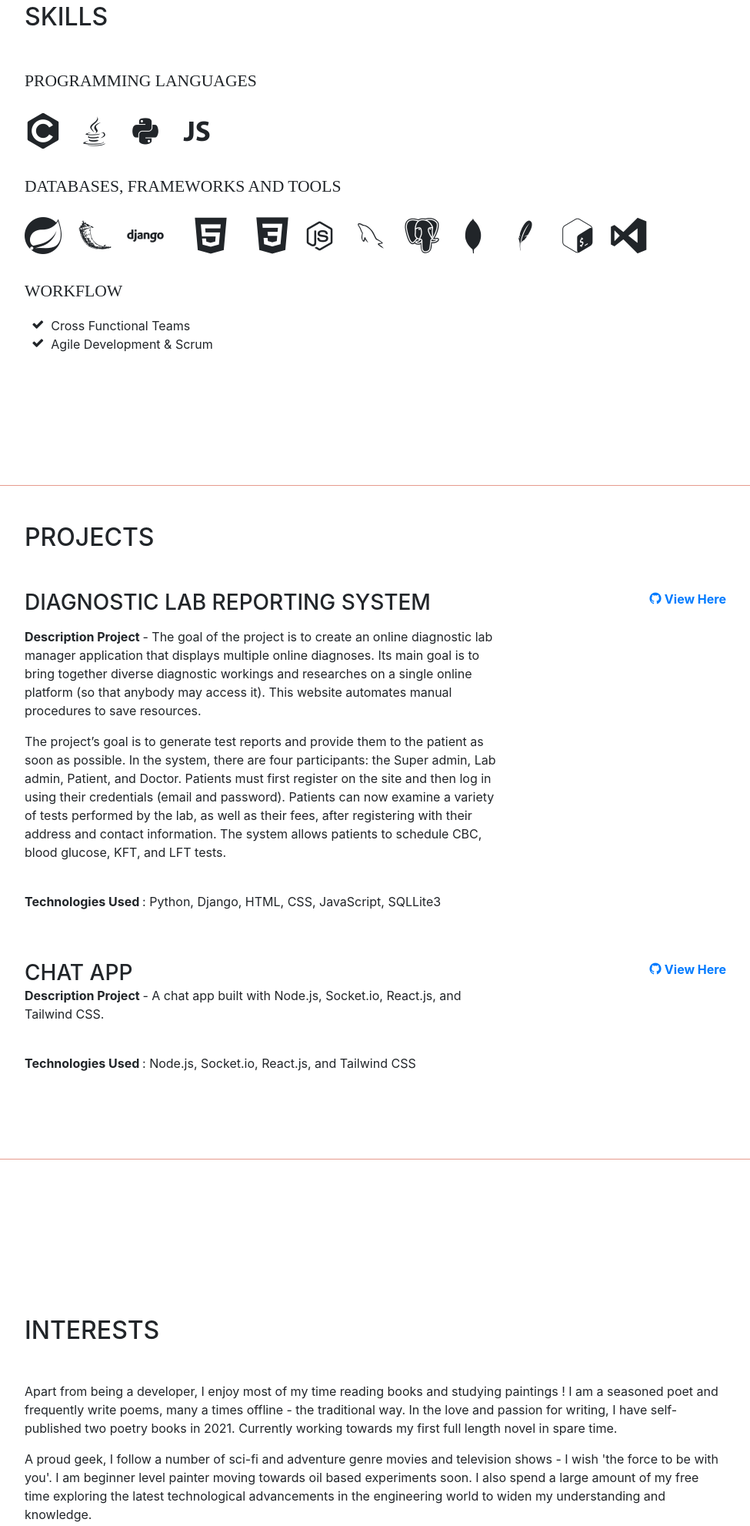
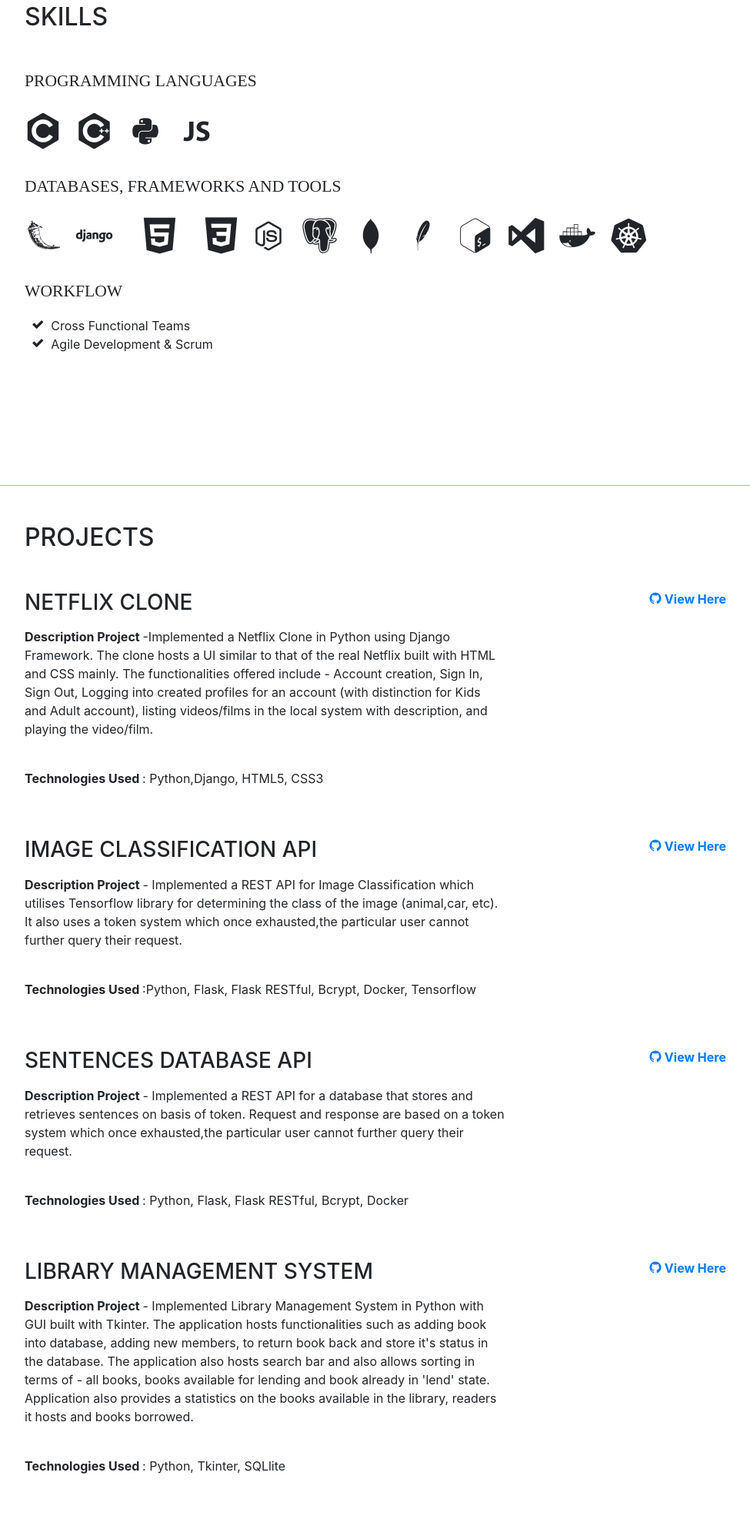
Before and after one commit to GaganCodes-42/gagancodes-42.github.io, a website with bundled scripts: page index.html in a window 1280 px wide. Shown: the part 2624-4606 px from the top of the page at 77% size, without its empty margins (288-1263 px from the left). Built offline with nearby package versions, Linux system fonts and the light colour scheme; a web font is replaced by a local one.

Commit message:
final code

```diff
--- a/index.html
+++ b/index.html
@@ -97,7 +97,7 @@
               </a>
             </li>
             <li class="list-inline-item">
-              <a href="https://1drv.ms/b/s!AjDxXOWGcDmMghQBW2u4Icr_aWQz?e=G80frV">
+              <a href="https://1drv.ms/b/s!AjDxXOWGcDmMghUAvtRCLjy6v4NB?e=7uPwjR">
                 <span class="fa-stack fa-lg">
                   <i class="fa fa-circle fa-stack-2x"></i>
                   <i class="fa fa-file-pdf-o fa-stack-1x fa-inverse"></i>
@@ -113,7 +113,7 @@
               </a>
             </li>
             <li class="list-inline-item">
-              <a href="https://github.com/GaganCodes42">
+              <a href="https://github.com/GaganCodes-42">
                 <span class="fa-stack fa-lg">
                   <i class="fa fa-circle fa-stack-2x"></i>
                   <i class="fa fa-github fa-stack-1x fa-inverse"></i>
@@ -200,7 +200,7 @@
             <i class="devicon-c-plain"></i>
             </li>
             <li class="list-inline-item">
-              <i class="devicons devicons-java"></i>
+              <i class="devicon-cplusplus-plain"></i>
             </li>
             <li class="list-inline-item">
               <i class="devicons devicons-python"></i>
@@ -215,9 +215,6 @@
 
           <div class="subheading mb-3">Databases, Frameworks and Tools</div>
           <ul class="list-inline list-icons">
-            <li class="list-inline-item">
-            <i class="devicon-spring-plain"></i>
-            </li>
             <li class="list-inline-item">
               <i class="devicon-flask-original"></i>
             </li>
@@ -237,9 +234,6 @@
               <i class="devicons devicons-nodejs_small"></i>
             </li>
             <li class="list-inline-item">
-              <i class="devicons devicons-mysql"></i>
-            </li>
-            <li class="list-inline-item">
               <i class="devicon-postgresql-plain"></i>
             </li>
             <li class="list-inline-item">
@@ -253,6 +247,12 @@
             </li>
             <li class="list-inline-item">
               <i class="devicon-visualstudio-plain"></i>
+              </li>
+              <li class="list-inline-item">
+                <i class="devicon-docker-plain"></i>
+                </li>
+              <li class="list-inline-item">
+                  <i class="devicon-kubernetes-plain"></i>
                   </li>
           </ul>
 
@@ -271,54 +271,71 @@
 
       <section class="resume-section p-3 p-lg-5 d-flex flex-column" id="projects">
         <div class="my-auto">
+
           <h2 class="mb-5">Projects</h2>
 
           <div class="resume-item d-flex flex-column flex-md-row mb-5">
             <div class="resume-content mr-auto">
-              <h3 class="mb-0">Diagnostic Lab Reporting System</h3>
+              <h3 class="mb-0">Netflix Clone</h3>
               <p></p>
-              <p><b>Description Project </b>- The goal of the project is to create an online diagnostic lab manager application that displays multiple online diagnoses. Its main goal is to bring together diverse diagnostic workings and researches on a single online platform (so that anybody may access it). This website automates manual procedures to save resources.
+              <p><b>Description Project </b>-Implemented a Netflix Clone in Python using Django Framework. The clone hosts a UI similar to that of the real Netflix built with HTML and CSS mainly. The functionalities offered include - Account creation, Sign In, Sign Out, Logging into created profiles for an account (with distinction for Kids and Adult account), listing videos/films in the local system with description, and playing the video/film.
 <p></p>
-The project’s goal is to generate test reports and provide them to the patient as soon as possible. In the system, there are four participants: the Super admin, Lab admin, Patient, and Doctor. Patients must first register on the site and then log in using their credentials (email and password). Patients can now examine a variety of tests performed by the lab, as well as their fees, after registering with their address and contact information. The system allows patients to schedule CBC, blood glucose, KFT, and LFT tests. </p>
               <br>
-              <p><b>Technologies Used </b>: Python, Django, HTML, CSS, JavaScript, SQLLite3</p>
+              <p><b>Technologies Used </b>: Python,Django, HTML5, CSS3</p>
             </div>
             <div class="resume-date text-md-right">
-              <span class="text-primary"><a href="https://github.com/GaganCodes42/Diagnostic_Lab_Reporting_System"><i class="devicon-github-original"></i><b>  View Here
+              <span class="text-primary"><a href="https://github.com/GaganCodes-42/Netflix_Clone"><i class="devicon-github-original"></i><b>  View Here
           </b></a></span>
             </div>
           </div>
 
             <div class="resume-item d-flex flex-column flex-md-row mb-5">
               <div class="resume-content mr-auto">
-              <h3 class="mb-0">Chat App</h3>
-
-              <p><b>Description Project </b>- A chat app built with Node.js, Socket.io, React.js, and Tailwind CSS.  </p>
+                <h3 class="mb-0">Image Classification API</h3>
+                <p></p>
+                <p><b>Description Project </b>- Implemented a REST API for Image Classification which utilises Tensorflow library for determining the class of the image (animal,car, etc). It also uses a token system which once exhausted,the particular user cannot further query their request.
+  <p></p>
                 <br>
-              <p><b>Technologies Used </b> : Node.js, Socket.io, React.js, and Tailwind CSS</p>
+                <p><b>Technologies Used </b>:Python, Flask, Flask RESTful, Bcrypt, Docker, Tensorflow </p>
               </div>
               <div class="resume-date text-md-right">
-              <span class="text-primary"><a href="https://github.com/GaganCodes42/ChatApp_in_NodeJs"><i class="devicon-github-original"></i><b>  View Here
+                <span class="text-primary"><a href="https://github.com/GaganCodes-42/Image_Classification_API"><i class="devicon-github-original"></i><b>  View Here
             </b></a></span>
               </div>
             </div>
 
-         <!---- <div class="resume-item d-flex flex-column flex-md-row mb-5">
+            <div class="resume-item d-flex flex-column flex-md-row mb-5">
               <div class="resume-content mr-auto">
-              <h3 class="mb-0">Project 3</h3>
-
-              <p>Description Project - </p>
+                <h3 class="mb-0">Sentences Database API</h3>
+                <p></p>
+                <p><b>Description Project </b>- Implemented a REST API for a database that stores and retrieves sentences on basis of token. Request and response are based on a token system which once exhausted,the particular user cannot further query their request.
+  <p></p>
                 <br>
-              <p><b>Technologies Used : </b></p>
+                <p><b>Technologies Used </b>: Python, Flask, Flask RESTful, Bcrypt, Docker</p>
               </div>
               <div class="resume-date text-md-right">
-              <span class="text-primary"><a href=""><i class="devicon-github-original"></i><b>  View Here
+                <span class="text-primary"><a href="https://github.com/GaganCodes-42/Sentences_DB_API"><i class="devicon-github-original"></i><b>  View Here
             </b></a></span>
               </div>
-          </div> -->
+            </div>
+
+            <div class="resume-item d-flex flex-column flex-md-row mb-5">
+              <div class="resume-content mr-auto">
+                <h3 class="mb-0">Library Management System</h3>
+                <p></p>
+                <p><b>Description Project </b>- Implemented Library Management System in Python with GUI built with Tkinter. The application hosts functionalities such as adding book into database, adding new members, to return book back and store it's status in the database. The application also hosts search bar and also allows sorting in terms of - all books, books available for lending and book already in 'lend' state. Application also provides a statistics on the books available in the library, readers it hosts and books borrowed.
+  <p></p>
+                <br>
+                <p><b>Technologies Used </b>: Python, Tkinter, SQLlite</p>
+              </div>
+              <div class="resume-date text-md-right">
+                <span class="text-primary"><a href="https://github.com/GaganCodes-42/LMS_App"><i class="devicon-github-original"></i><b>  View Here
+            </b></a></span>
+              </div>
+            </div>
+
 
         </div>
-
       </section>
 
       <section class="resume-section p-3 p-lg-5 d-flex flex-column" id="interests">
```
Also changed, not shown: README.md (added). Lines whose indentation alone changed are shown as unchanged.
